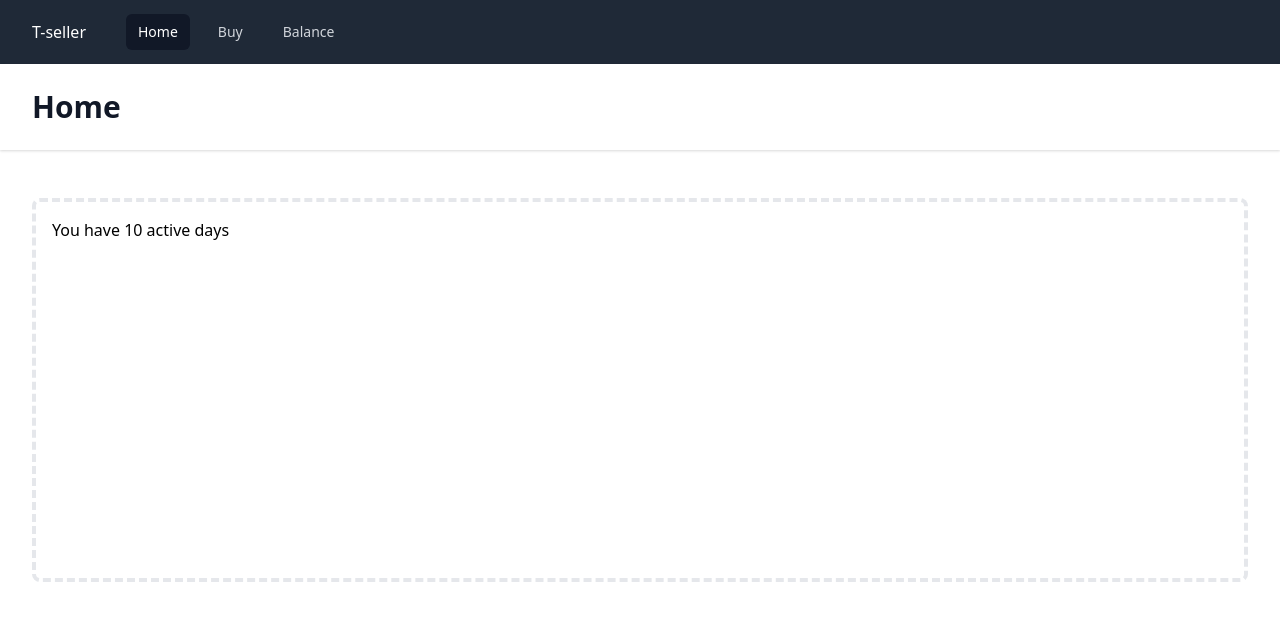
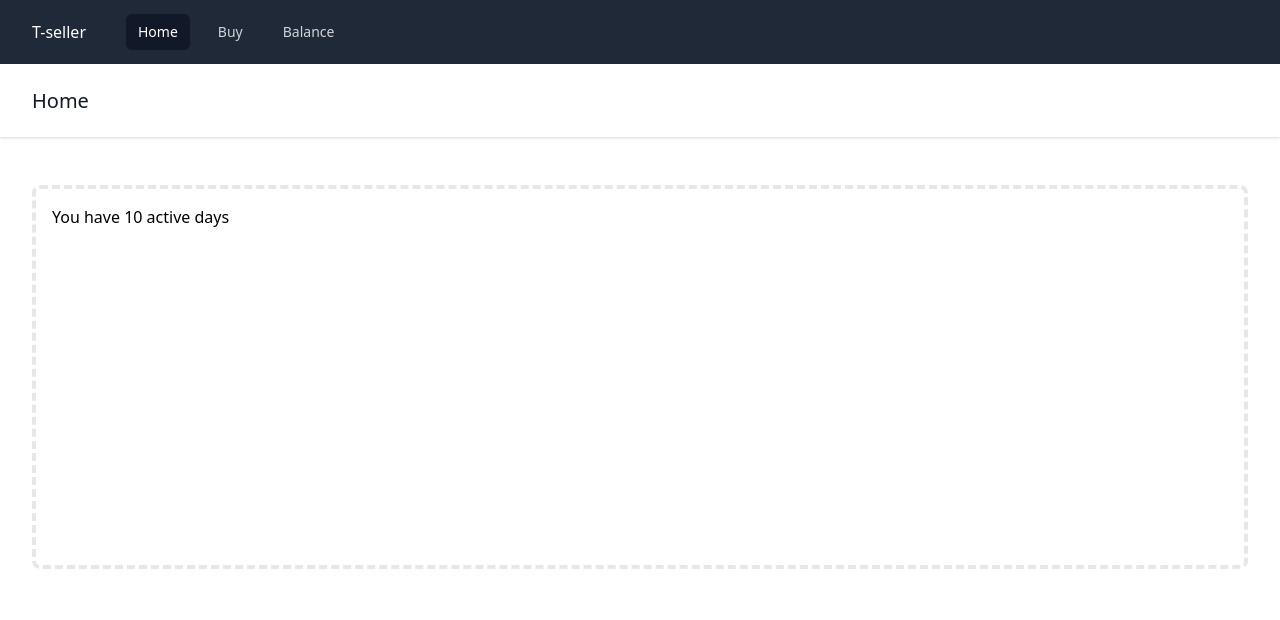
Before and after one commit to Emmanuel-kwizera/E-pay, a React (Vite) app in the folder Front-End/: page / in a window 1280 px wide. Shown: the top 620 px of the page. Built offline with nearby package versions, Linux system fonts and the light colour scheme.

Commit message:
Update Header.tsx

```diff
--- a/Front-End/src/components/Header.tsx
+++ b/Front-End/src/components/Header.tsx
@@ -8,7 +8,7 @@
   return (
     <header className="bg-white shadow">
       <div className="max-w-7xl mx-auto py-6 px-4 sm:px-6 lg:px-8">
-        <h1 className="text-3xl font-bold leading-tight text-gray-900">
+        <h1 className="text-xl font-thin leading-tight text-gray-900">
           {title}
         </h1>
       </div>
```
